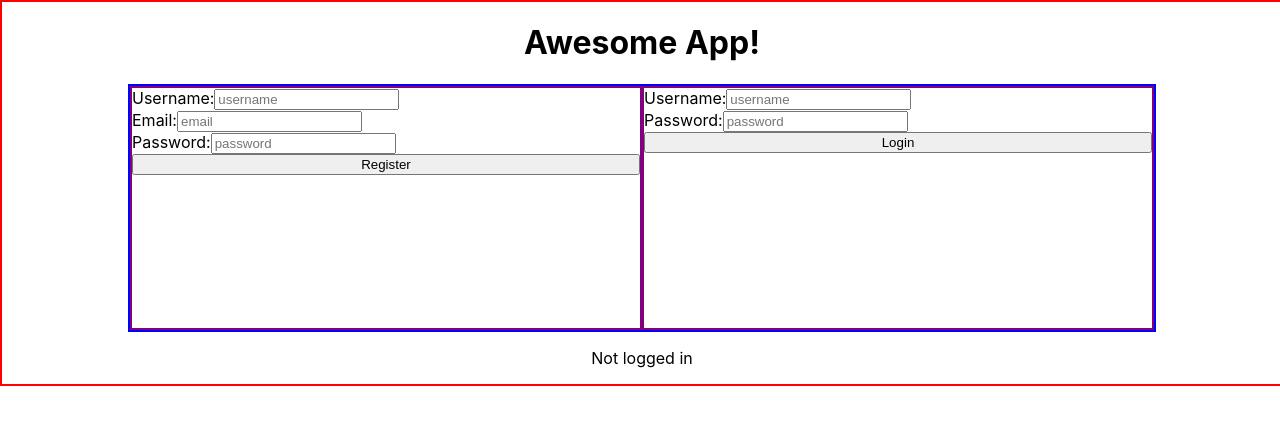
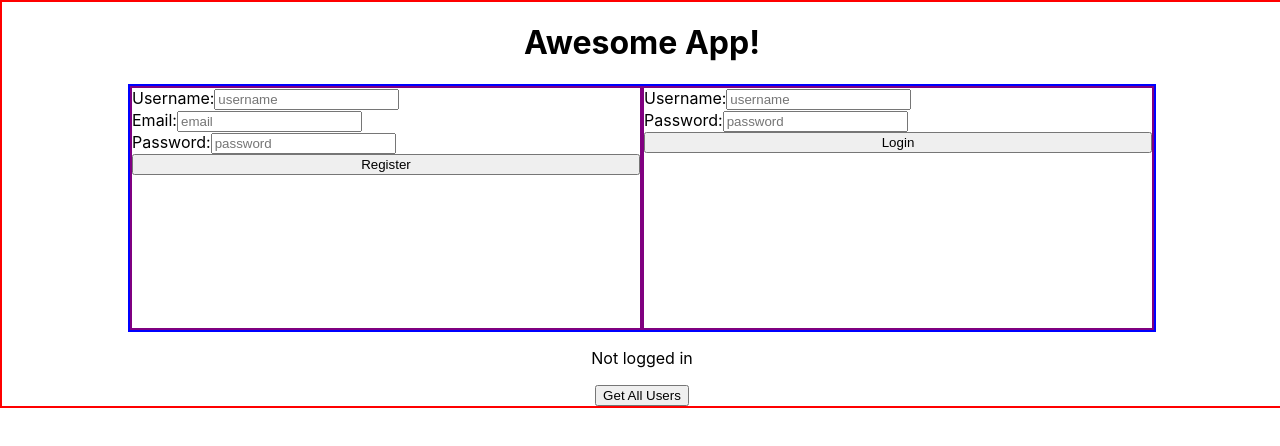
Before and after one commit to mz106/m45-react-week9, a React (Create React App) app: page / in a window 1280 px wide. Shown: the top 446 px of the page. Built offline with nearby package versions, Linux system fonts and the light colour scheme.

Commit message:
getallusrs

```diff
--- a/src/App.js
+++ b/src/App.js
@@ -2,6 +2,8 @@ import { useState } from "react";
 
 import "./App.css";
 import UserWrapper from "./components/userWrapper/UserWrapper";
+
+import { getAllUsers } from "./utils";
 
 function App() {
   const [user, setUser] = useState({
@@ -9,6 +11,13 @@ function App() {
     email: null,
     token: null,
   });
+
+  const [users, setUsers] = useState();
+
+  const submitHandler = async (e) => {
+    e.preventDefault();
+    setUsers(await getAllUsers(user));
+  };
 
   return (
     <div className="app-wrapper">
@@ -21,6 +30,14 @@ function App() {
           <p>Not logged in</p>
         )}
       </>
+
+      <form onSubmit={(e) => submitHandler(e)}>
+        <button type="submit">Get All Users</button>
+      </form>
+
+      {users
+        ? users.map((user, index) => <p key={user.id}>{user.username}</p>)
+        : null}
     </div>
   );
 }
--- a/src/utils/index.js
+++ b/src/utils/index.js
@@ -42,3 +42,21 @@ export const loginUser = async (username, password, setUser) => {
     console.log(error);
   }
 };
+
+export const getAllUsers = async (user) => {
+  try {
+    const response = await fetch("http://localhost/users/getallusers", {
+      method: "GET",
+      mode: "cors",
+      headers: {
+        "Content-Type": "application/json",
+        Authorization: user.token,
+      },
+    });
+
+    const data = await response.json();
+    return data.users;
+  } catch (error) {
+    console.log(error);
+  }
+};
```
